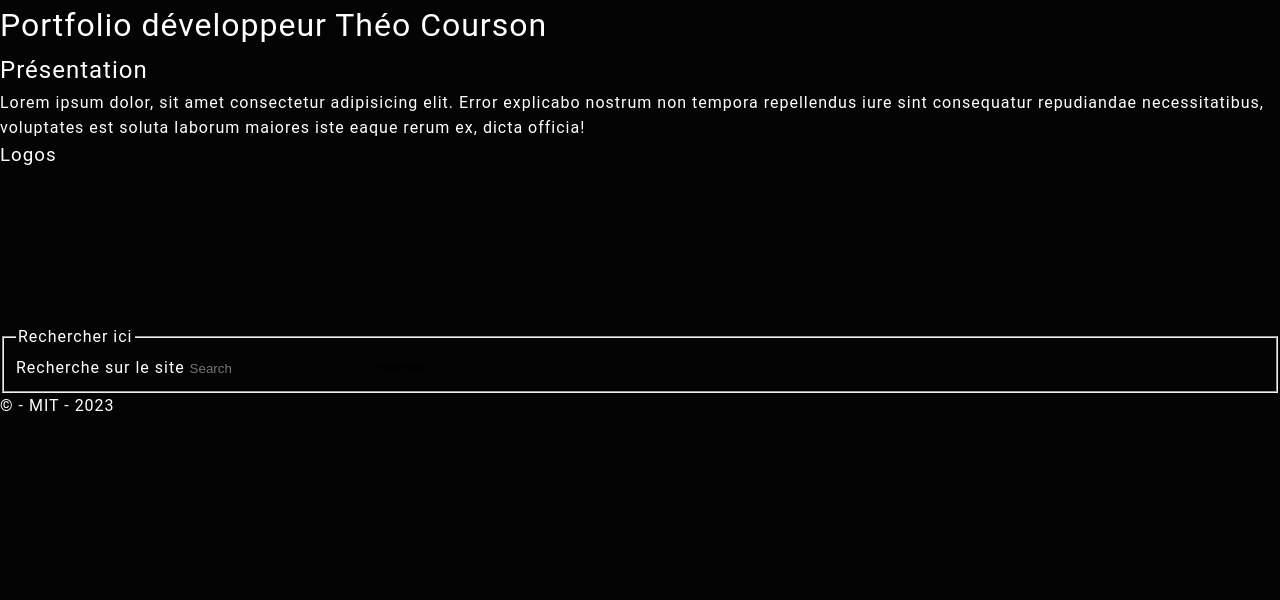
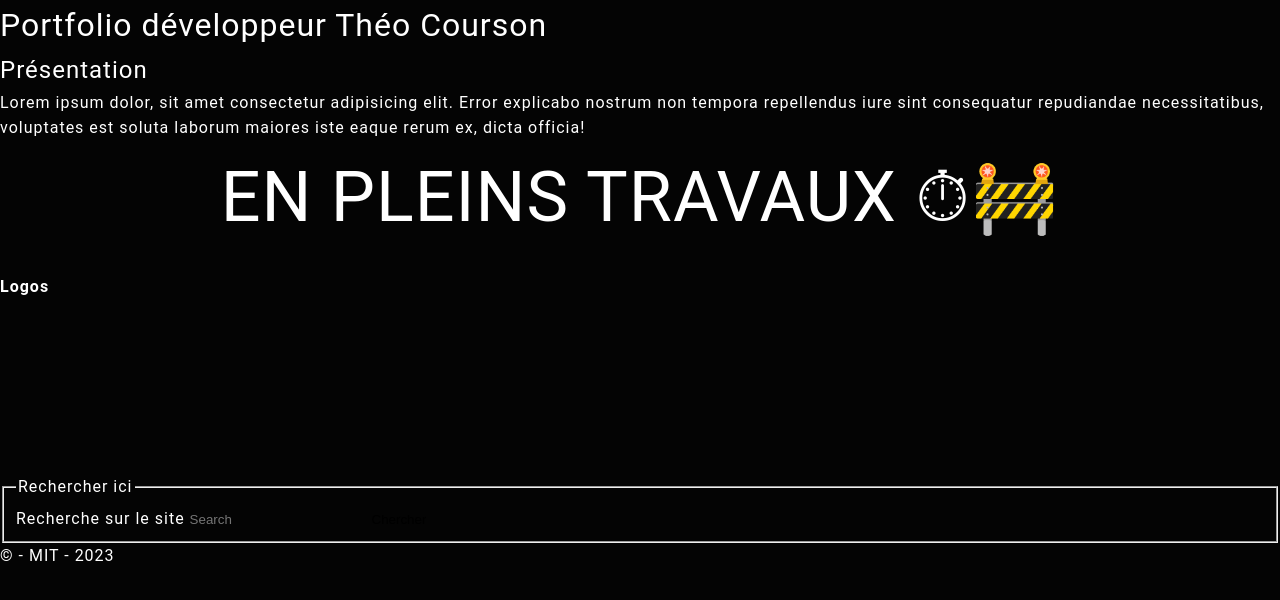
Before and after one commit to TheoCou/portfolio_web, a plain HTML site: page index.html in a window 1280 px wide. Drawn offline with Linux system fonts and the light colour scheme.

Commit message:
modified:   css/main.css 	modified:   index.html 	modified:   readme.md

```diff
--- a/css/main.css
+++ b/css/main.css
@@ -32,3 +32,8 @@ button, input{
     --bgcolor-theme: #040404;
     --text-color: #fff;
 }
+
+h3{
+    font-size: 7rem;
+    text-align: center;
+}
--- a/index.html
+++ b/index.html
@@ -23,10 +23,10 @@
             <p>Lorem ipsum dolor, sit amet consectetur adipisicing elit. Error explicabo nostrum non tempora
                 repellendus iure sint consequatur repudiandae necessitatibus, voluptates est soluta laborum maiores
                 iste eaque rerum ex, dicta officia!</p>
-
+                <h3>EN PLEINS TRAVAUX &#9201;&#128679;</h3>
         </section>
         <section>
-            <h3>Logos</h3>
+            <h4>Logos</h4>
             <ul>
                 <li><img src="" alt="" loading="lazy"></li>
                 <li><img src="" alt="" loading="lazy"></li>
```
Also changed, not shown: 1 other file.
